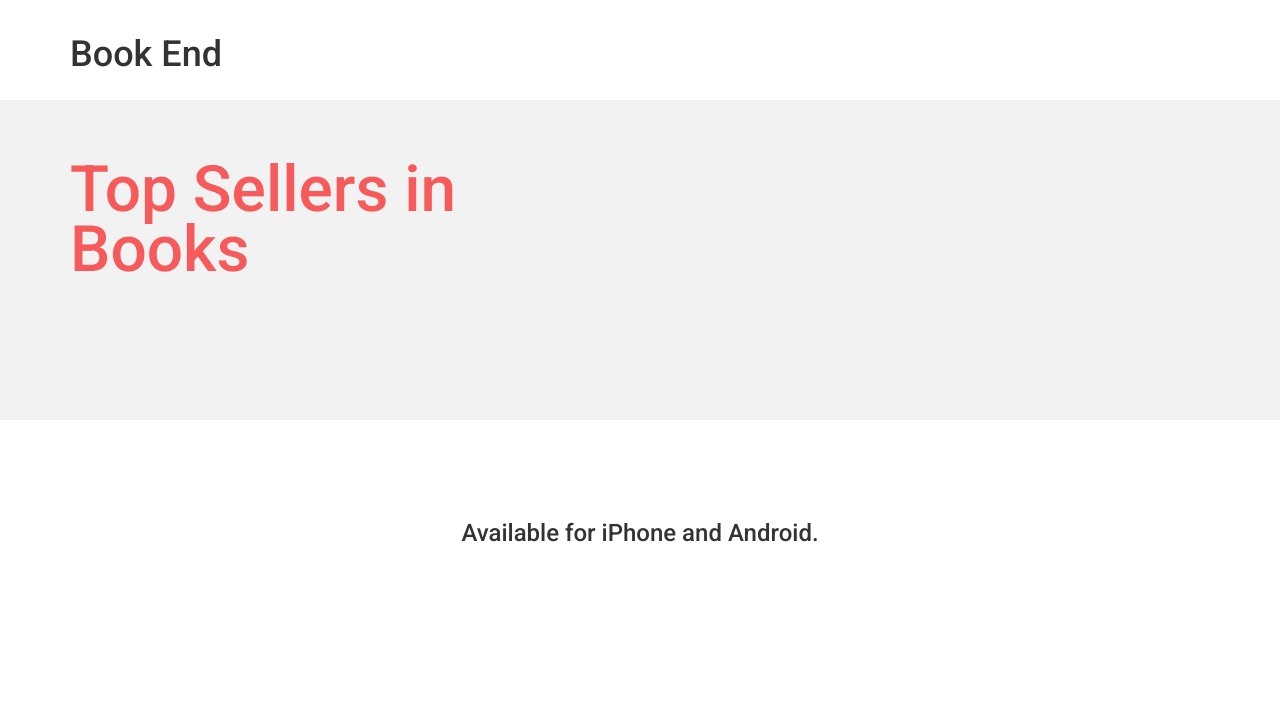
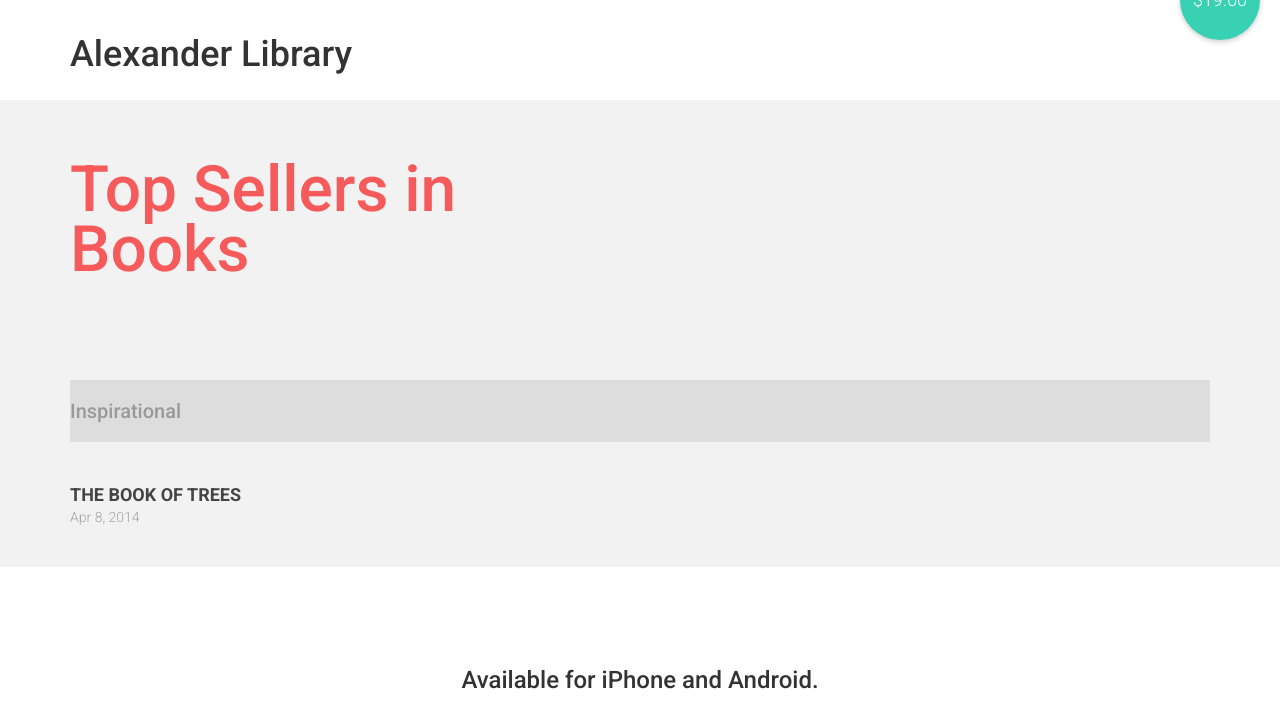
Before and after one commit to ArronJLinton/angular-my-app, a plain HTML site: page index.html in a window 1280 px wide. Drawn offline with nearby package versions, Linux system fonts and the light colour scheme.

Commit message:
added date, uppercase, and currency filters

```diff
--- a/index.html
+++ b/index.html
@@ -16,7 +16,7 @@
   <body ng-app="myApp">
     <div class="header">
       <div class="container">
-        <h1>Book End</h1>
+        <h1>Alexander Library</h1>
       </div>
     </div>
 
@@ -24,7 +24,21 @@
     <div class="main" ng-controller="MainController">
       <div class="container">
 
+<!--       This is called an expression - '{{ title }}'. Expressions are used to display values on the page.
+Value of title we show up when we view it in the browser
+-->
         <h1>{{ title }}</h1>
+        <h2>{{ promo }}</h2>
+
+<!-- 'uppercase' is an AngularJS filter -->
+        <p class="title">{{ product.name | uppercase }}</p>
+
+<!-- 'currency' is an AngularJS filer. It sends this number into the currency filter. The pipe symbol '|' then takes the output on the left and "pipes" it to the right. -->
+<!--   The filter outputs a formatted currency with the dollar sign and the correct decimal places. -->
+        <p class="price">{{ product.price | currency }}</p>
+<!-- 'date' is an AngularJS filter -->
+        <p class="date"> {{ product.pubdate | date }}</p>
+
 
       </div>
     </div>
--- a/js/controllers/MainController.js
+++ b/js/controllers/MainController.js
@@ -3,4 +3,13 @@
 app.controller('MainController', ['$scope', function($scope){
 
   $scope.title = 'Top Sellers in Books';
+
+   $scope.promo = 'Inspirational';
+
+  $scope.product = {
+    name: "The Book of Trees",
+    price: 19,
+    pubdate: new Date('2014', '03', '08')
+
+  };
 }]);
```
